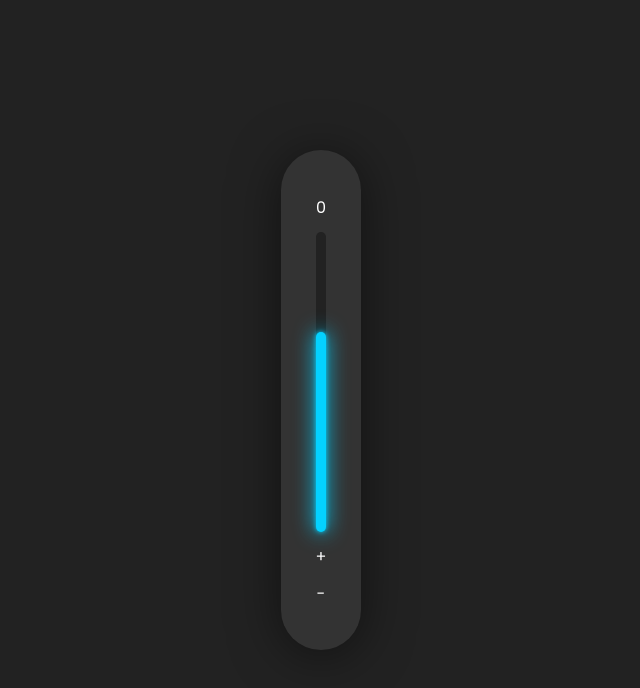
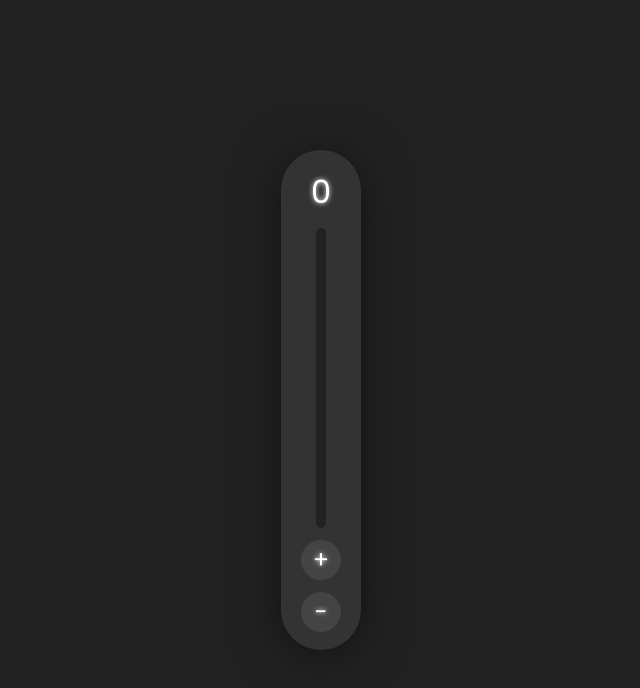
Before and after one commit to jsunh98/numSpin, a plain HTML site: page index.html in a window 1280 px wide. Shown: the whole page, without its empty margins (319-959 px from the left). Drawn offline with Linux system fonts and the light colour scheme.

Commit message:
finished adding styling to the meter and coded in app.js for the meter to change color after certain increments.

```diff
--- a/app.js
+++ b/app.js
@@ -7,12 +7,22 @@ function plus(){
     if (x >= 10){
         return false;
     }
+    if (x >= 7){
+        meter.style.background = "#f00"
+        meter.style.filter = "drop-shadow(0 0 2.5px #f00) drop-shadow(0 0 10px #f00)"
+    }
     output.innerHTML = ++x;
+    meter.style.height = x*10+'%';
 }
 
 function minus(){
     if (x <= 0){
         return false;
     }
+    if (x <= 7){
+        meter.style.background = "rgb(4,209,255)"
+        meter.style.filter = "drop-shadow(0 0 2.5px rgb(4,209,255)) drop-shadow(0 0 10px rgb(4,209,255))"
+    }
     output.innerHTML = --x;
+    meter.style.height = x*10+'%';
 }
--- a/styles.css
+++ b/styles.css
@@ -33,7 +33,6 @@ body {
     justify-content: center;
     align-items: center;
     flex-direction: column;
-    color: #fff;
     user-select: none;
 }
 .progress {
@@ -49,8 +48,32 @@ body {
     position: absolute;
     width: 100%;
     background: rgb(4, 209, 255);
-    min-height: 200px;
+
     border-radius: 20px;
     filter: drop-shadow(0 0 2.5px rgb(4,209,255)) drop-shadow(0 0 10px rgba(4, 209, 255, 0.947));
-    transition: 0.5;
+    transition: 0.25s;
 }
+.btn {
+    position: relative;
+    width: 40px;
+    height: 40px;
+    text-align: center;
+    line-height: 40px;
+    background: #444;
+    font-size: 1.5em;
+    color: #fff;
+    border-radius: 50%;
+    text-shadow: 0 0 5px #fff;
+    cursor: pointer;
+    font-weight: 500;
+}
+.btn:active {
+    font-size: 1.25em;
+    box-shadow: inset 0 0 15px rgba(0,0,0,0.9);
+}
+#output {
+    position: relative;
+    color: #fff;
+    font-size: 2em;
+    text-shadow: 0 0 5px #fff;
+}
```
